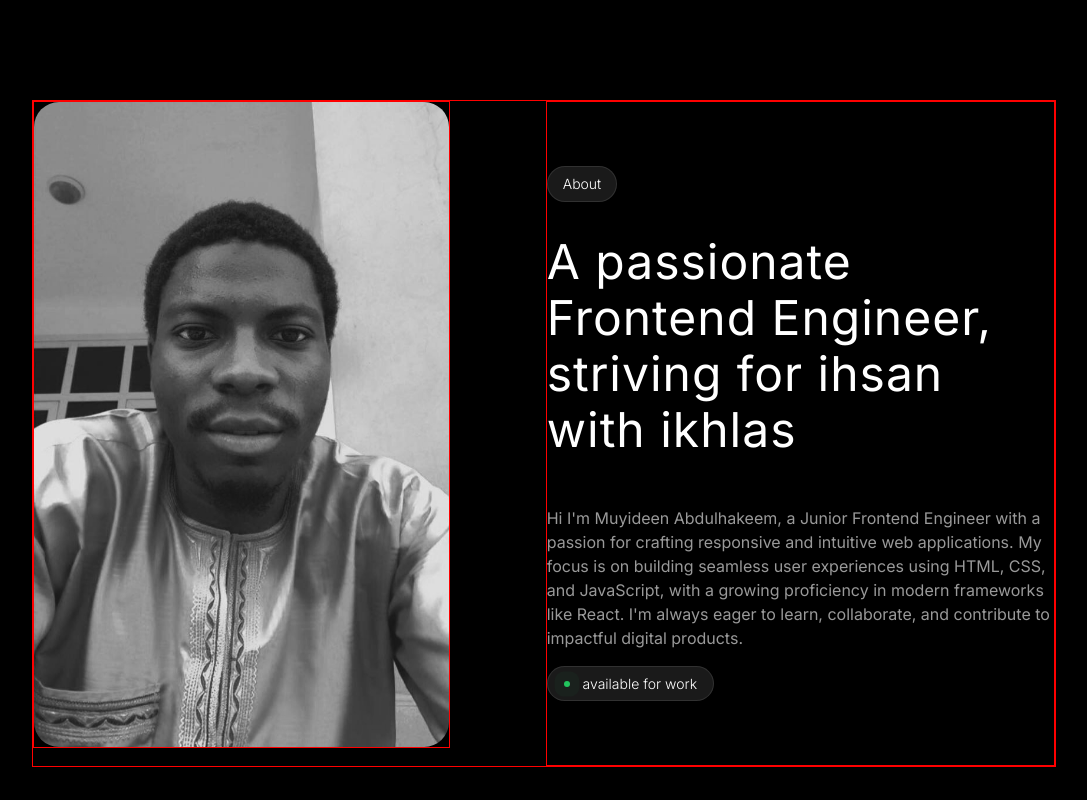
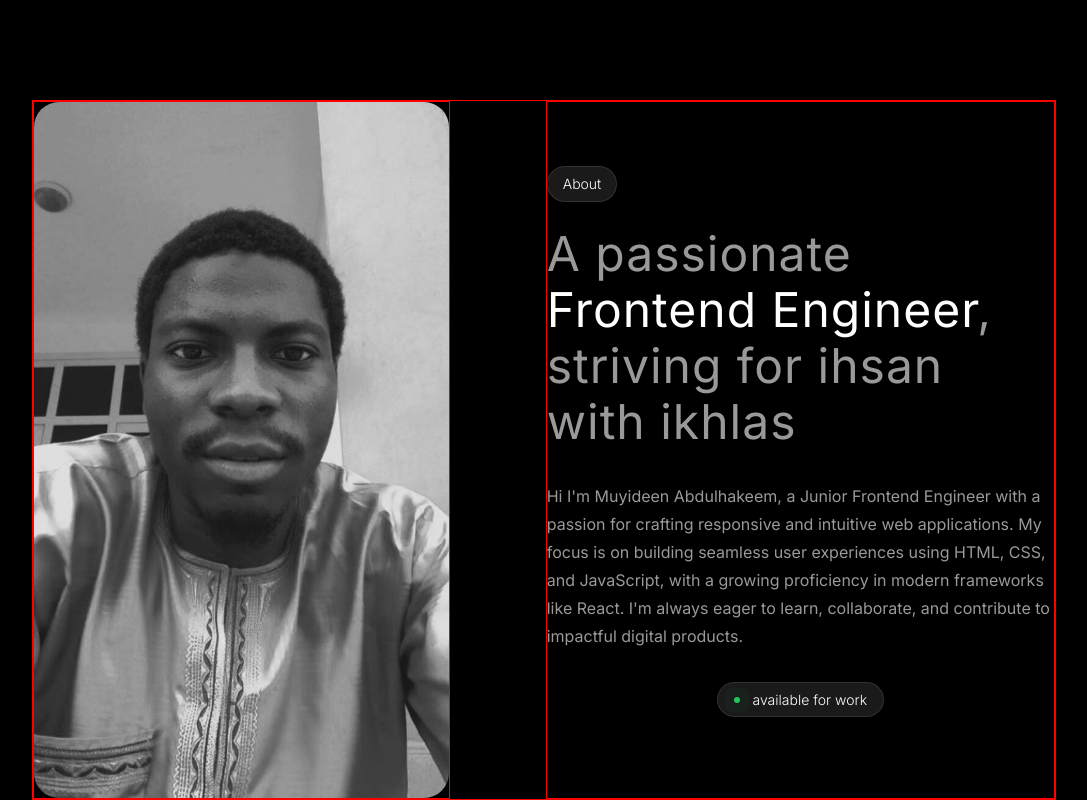
Before and after one commit to Abdulhakeem010/My-portfolio, a plain HTML site: page index.html in a window 1280 px wide. Shown: the part 2974-3774 px from the top of the page, without its empty margins (96-1183 px from the left). Before the commit the page ends 3741 px from the top, so only its background shows below. Drawn offline with Linux system fonts and the light colour scheme.

Commit message:
Enhance About section in index.html and style.css: add a styled span to the heading for emphasis, adjust margin properties for improved layout, and introduce new styles for .styled-h to enhance visual consistency.

```diff
--- a/index.html
+++ b/index.html
@@ -118,7 +118,7 @@
           <div class="about-content">
 
             <div class="about-p"><p>About</p></div>
-            <div class="about-h1"><h1> A passionate Frontend Engineer, striving for ihsan with ikhlas</h1></div>
+            <div class="about-h1"><h1> A passionate <span class="styled-h"> Frontend Engineer</span>, striving for ihsan with ikhlas</h1></div>
             <div class="about-text">
               <p>
                 Hi I'm Muyideen Abdulhakeem, a Junior Frontend Engineer with a passion for crafting responsive and intuitive web applications. My
--- a/style.css
+++ b/style.css
@@ -316,6 +316,7 @@ nav a:hover {
   border: var(--BORDER);
   display: flex;
   flex-direction: row;
+  height: 700px;
   /* align-items: center;
   justify-content: center; */
 }
@@ -355,7 +356,7 @@ nav a:hover {
   font-style: normal;
   font-size: 14px;
   color: var(--TXTCOLOR-1);
-  margin-bottom: 2rem;
+  margin-bottom: 1.5rem;
   background-color: var(--TXTBG);
   text-align: center;
   line-height: 14px;
@@ -367,8 +368,12 @@ nav a:hover {
   font-style: normal;
   font-size: 48px;
   line-height: 56px;
-  margin-bottom: 3rem;
+  margin-bottom: 2rem;
   letter-spacing: 1px;
+  color: var(--TXTCOLOR-2);
+}
+.styled-h{
+  color: var(--TXTCOLOR-1);
 }
 
 .about-text p{
@@ -377,13 +382,14 @@ nav a:hover {
   font-weight: var(--FONT-REGULAR);
   font-style: normal;
   font-size: 16px;
-  line-height: 24px;
-  margin-bottom: 1rem;
+  line-height: 28px;
+  margin-bottom: 2rem;
 }
 
 .availability {
-  display: inline-flex;
+  display: flex;
   align-items: center;
+  justify-content: center;
   text-align: center;
   gap: 0.8rem;
   background-color: rgba(0, 0, 0, 0.7);
@@ -397,6 +403,7 @@ nav a:hover {
   font-size: 14px;
   background-color: var(--TXTBG);
   border: 1px solid var(--TXTBG);
+  margin-inline: auto;
 }
 
 .dot {
```
